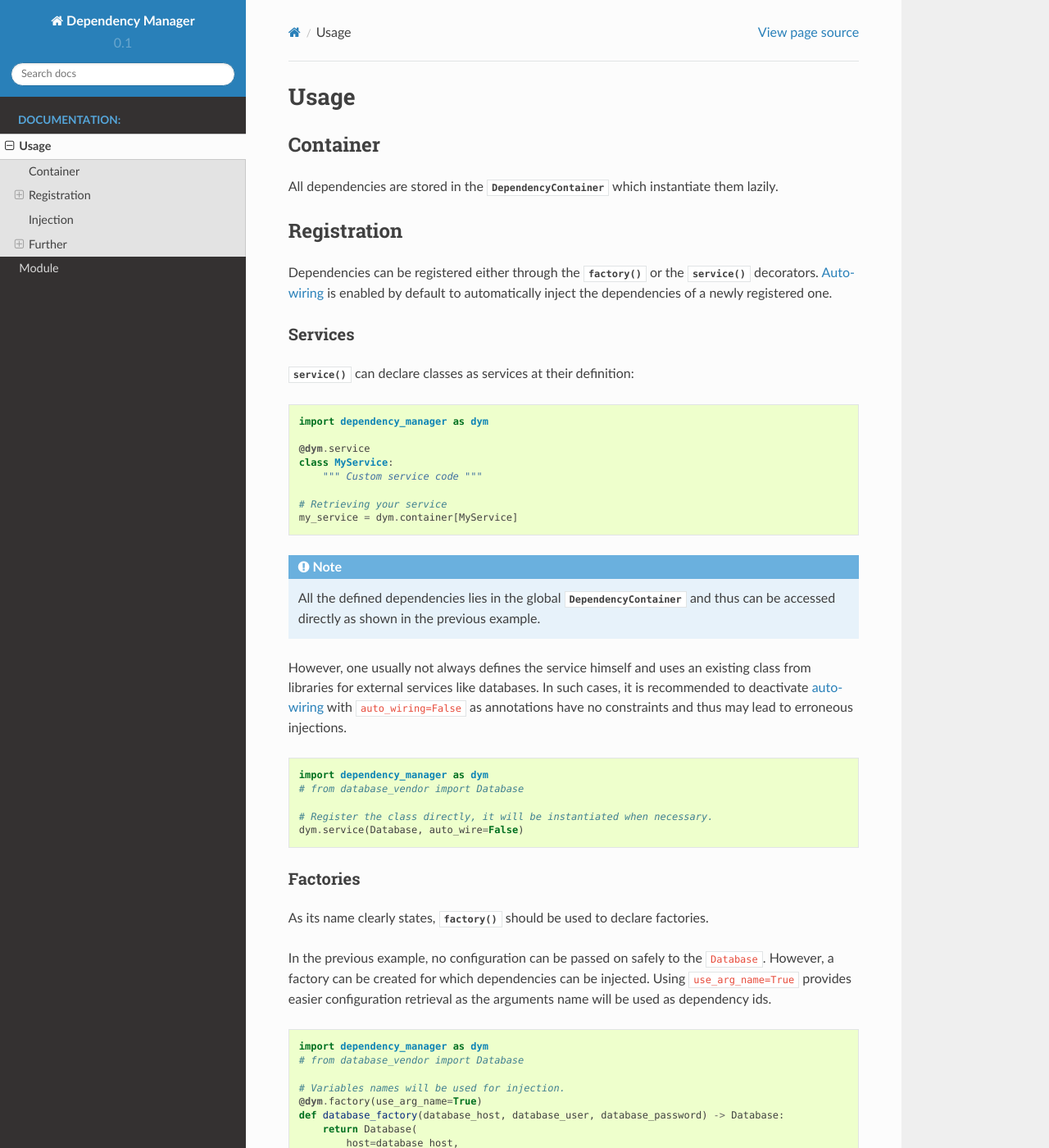
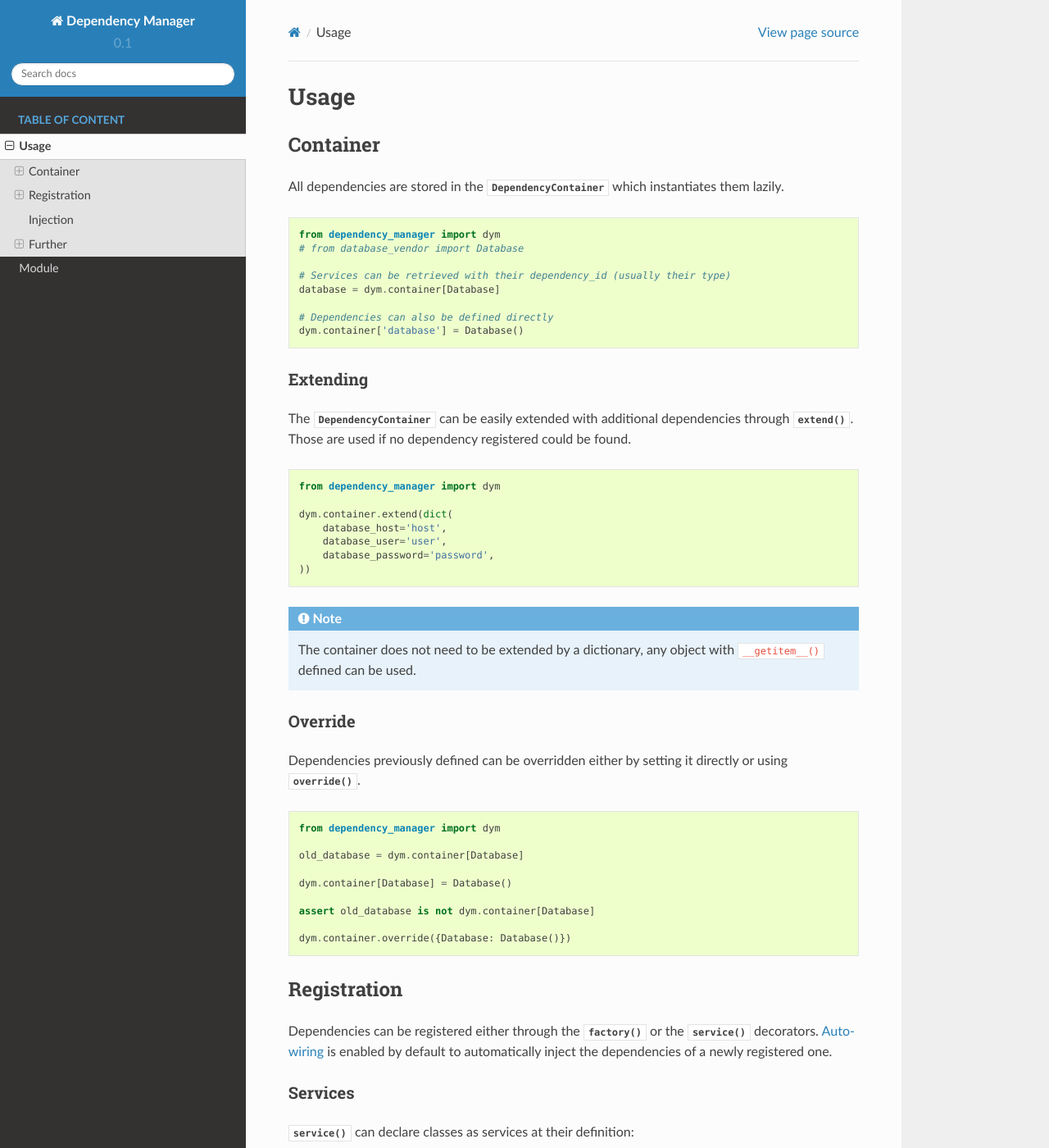
Before and after one commit to Finistere/antidote, a Sphinx documentation site: the page built from docs/usage.rst, in a window 1280 px wide and 1400 px high. Shown: the whole window at 82% size. Built offline with Sphinx 7.4.7 and the Read the Docs theme 2.0.0, drawn with Linux system fonts in a browser that asks for light colours; some of the changed text lies outside the part shown.

```diff
--- a/docs/index.rst
+++ b/docs/index.rst
@@ -11,7 +11,7 @@
 
 .. toctree::
     :maxdepth: 3
-    :caption: Documentation:
+    :caption: Table of Content
 
     usage
     module
--- a/docs/usage.rst
+++ b/docs/usage.rst
@@ -5,8 +5,77 @@
 Container
 ---------
 
-All dependencies are stored in the :py:class:`.DependencyContainer` which
-instantiate them lazily.
+All dependencies are stored in the :py:class:`~.DependencyContainer` which
+instantiates them lazily.
+
+.. testsetup:: container
+    .. code-block:: python
+
+    from dependency_manager import dym
+
+    class Database:
+        def __init__(self, *args, **kwargs):
+            pass
+
+    dym.container.register(Database)
+
+
+.. testcode:: container
+    .. code-block:: python
+
+    from dependency_manager import dym
+    # from database_vendor import Database
+
+    # Services can be retrieved with their dependency_id (usually their type)
+    database = dym.container[Database]
+
+    # Dependencies can also be defined directly
+    dym.container['database'] = Database()
+
+
+Extending
+^^^^^^^^^
+
+The :py:class:`~.DependencyContainer` can be easily extended with additional
+dependencies through :py:meth:`~.DependencyContainer.extend`. Those are used
+if no dependency registered could be found.
+
+.. testcode:: container
+    .. code-block:: python
+
+    from dependency_manager import dym
+
+    dym.container.extend(dict(
+        database_host='host',
+        database_user='user',
+        database_password='password',
+    ))
+
+.. note::
+
+    The container does not need to be extended by a dictionary, any object with
+    :code:`__getitem__()` defined can be used.
+
+
+Override
+^^^^^^^^
+
+Dependencies previously defined can be overridden either by setting it directly
+or using :py:meth:`~.DependencyContainer.override`.
+
+.. testcode:: container
+    .. code-block:: python
+
+    from dependency_manager import dym
+
+    old_database = dym.container[Database]
+
+    dym.container[Database] = Database()
+
+    assert old_database is not dym.container[Database]
+
+    dym.container.override({Database: Database()})
+
 
 Registration
 ------------
@@ -28,7 +97,7 @@
 .. testcode::
     .. code-block:: python
 
-    import dependency_manager as dym
+    from dependency_manager import dym
 
     @dym.service
     class MyService:
@@ -56,10 +125,11 @@
         def __init__(self, *args, **kwargs):
             pass
 
+
 .. testcode:: register_external_database
     .. code-block:: python
 
-    import dependency_manager as dym
+    from dependency_manager import dym
     # from database_vendor import Database
 
     # Register the class directly, it will be instantiated when necessary.
@@ -82,7 +152,7 @@
 .. testsetup:: user_external_database
     .. code-block:: python
 
-    import dependency_manager as dym
+    from dependency_manager import dym
 
     dym.container.update(dict(
         database_host='host',
@@ -105,7 +175,7 @@
 .. testcode:: user_external_database
     .. code-block:: python
 
-    import dependency_manager as dym
+    from dependency_manager import dym
     # from database_vendor import Database
 
     # Variables names will be used for injection.
@@ -129,7 +199,7 @@
 .. testcode:: user_external_database
     .. code-block:: python
 
-    import dependency_manager as dym
+    from dependency_manager import dym
     # from database_vendor import Database
     # from web_framework import Request
     # from models import User
@@ -168,7 +238,7 @@
 .. testcode:: user_external_database
     .. code-block:: python
 
-    import dependency_manager as dym
+    from dependency_manager import dym
     # from database_vendor import Database
     # from web_framework import Request
 
@@ -198,7 +268,7 @@
 .. testcode::
     .. code-block:: python
 
-    import dependency_manager as dym
+    from dependency_manager import dym
 
     class Service:
         pass
@@ -228,10 +298,11 @@
 all its arguments nothing is injected. A :py:exc:`DependencyNotFoundError` is
 only raised when the argument has not default.
 
+
 .. testsetup:: injection
     .. code-block:: python
 
-    import dependency_manager as dym
+    from dependency_manager import dym
 
     @dym.service
     class Database:
@@ -247,7 +318,7 @@
 .. testcode:: injection
     .. code-block:: python
 
-    import dependency_manager as dym
+    from dependency_manager import dym
     # from database_vendor import Database
 
     @dym.inject
@@ -276,7 +347,7 @@
 .. testcode:: injection
     .. code-block:: python
 
-    import dependency_manager as dym
+    from dependency_manager import dym
     # from database_vendor import Database
 
     @dym.inject(bind=True)
```
Also changed, not shown: README.rst (+13 -4 lines), dependency_manager/__init__.py (+7 -17 lines), benchmark.ipynb, 8 other files.
